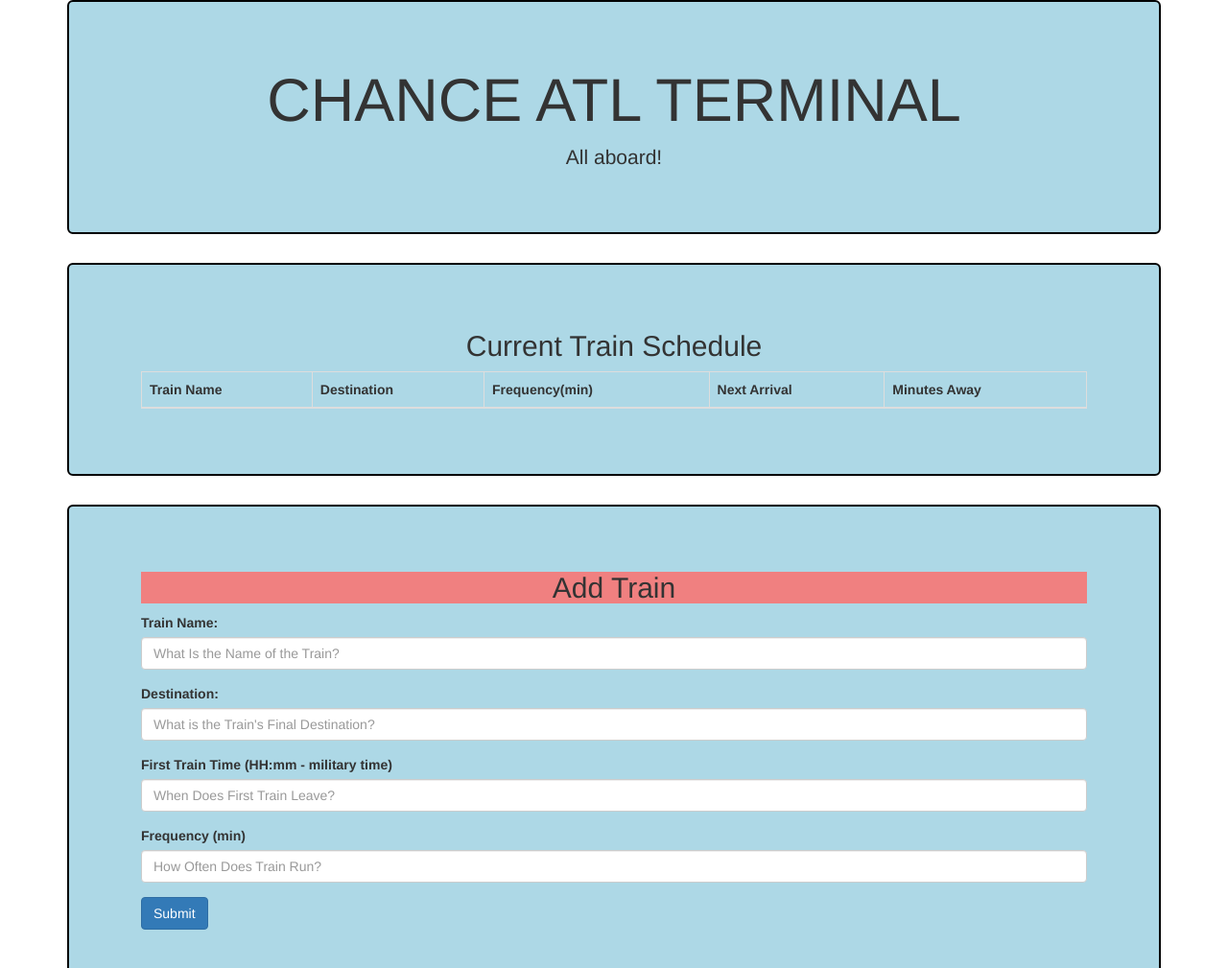
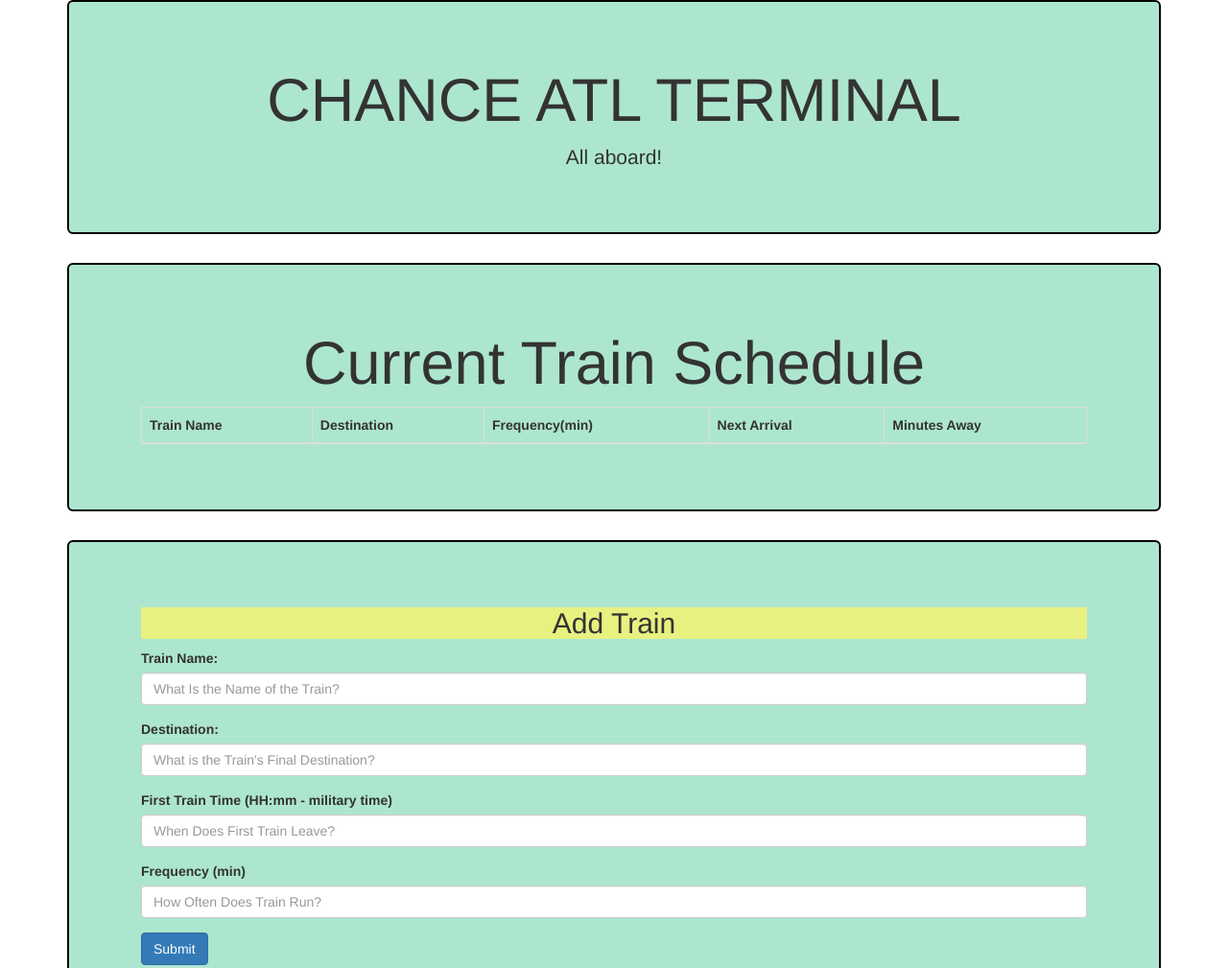
Before and after one commit to phiniezyc/Train-Schedule, a plain HTML site: page index.html in a window 1280 px wide. Shown: the top 1009 px of the page at 96% size. Drawn offline with nearby package versions, Linux system fonts and the light colour scheme; no server answers.

Commit message:
changed color and other minor style changes

```diff
--- a/assets/css/style.css
+++ b/assets/css/style.css
@@ -1,5 +1,5 @@
 .jumbotron {
-    background-color: lightblue;
+    background-color: #ADE6CE;
     border: 2px solid black;
 }
 
@@ -8,6 +8,6 @@
 }
 
 #addTrainHeading {
-    background-color: lightcoral;
+    background-color: rgb(232, 240, 128);
     text-align: center;
 }
--- a/index.html
+++ b/index.html
@@ -23,7 +23,7 @@
     <div class="container">
     <div class="jumbotron">
         <div class="container textAlignMiddle">
-            <h2>Current Train Schedule</h2>
+            <h1>Current Train Schedule</h1>
             <table class="table table-bordered table-hover border 1">
                 <thead>
                     <tr>
```
